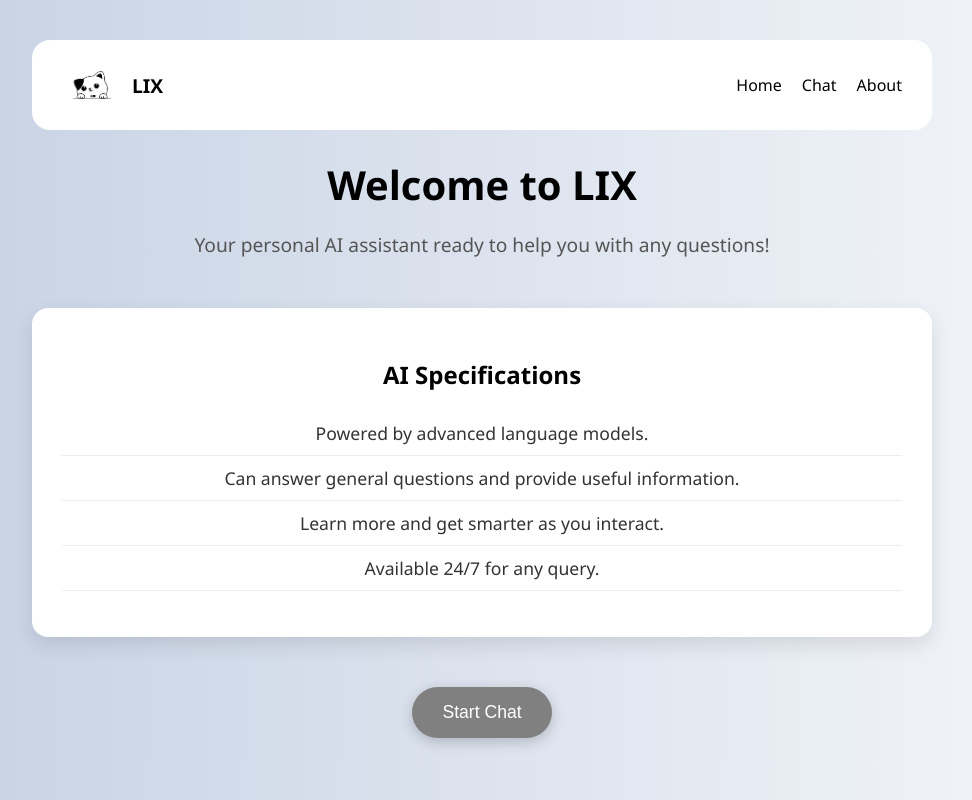
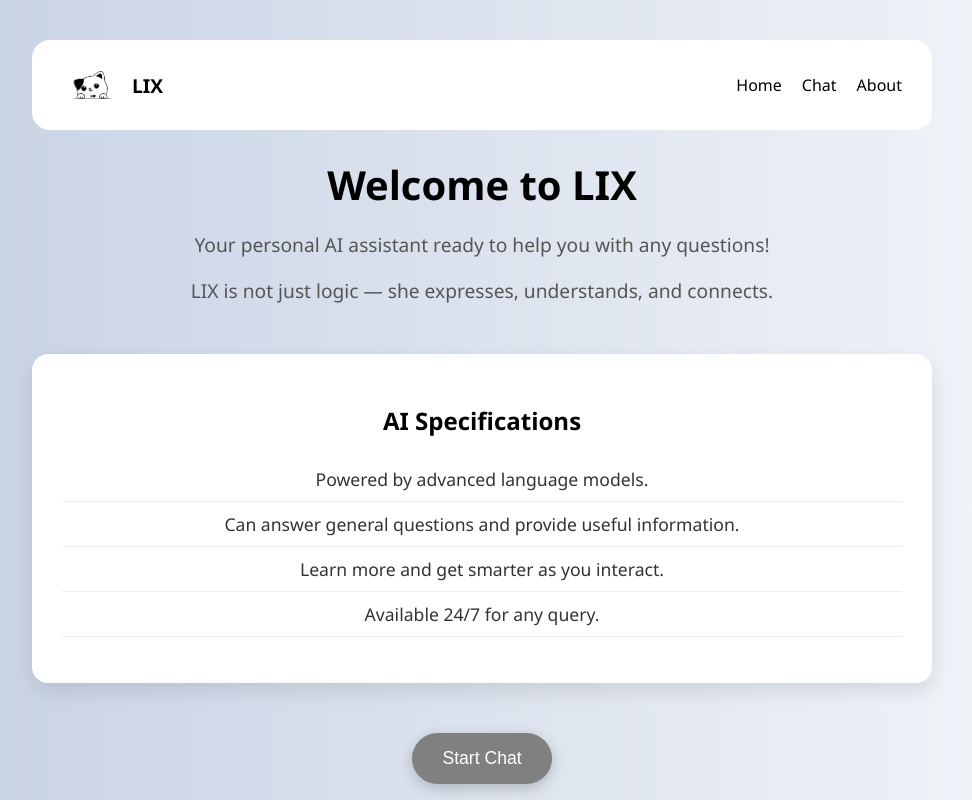
Before and after one commit to Aswin0056/Aswin-s-AI, a React (Create React App) app: page / in a window 1280 px wide. Shown: the top 800 px of the page, without its empty margins (158-1130 px from the left). Built offline with nearby package versions, Linux system fonts and the light colour scheme.

Commit message:
added-logic

```diff
--- a/src/components/HomePage.js
+++ b/src/components/HomePage.js
@@ -30,6 +30,7 @@ const HomePage = () => {
       <header className="homepage-header">
         <h1>Welcome to LIX</h1>
         <p>Your personal AI assistant ready to help you with any questions!</p>
+        <p>LIX is not just logic — she expresses, understands, and connects.</p>
       </header>
 
       <section>
```
